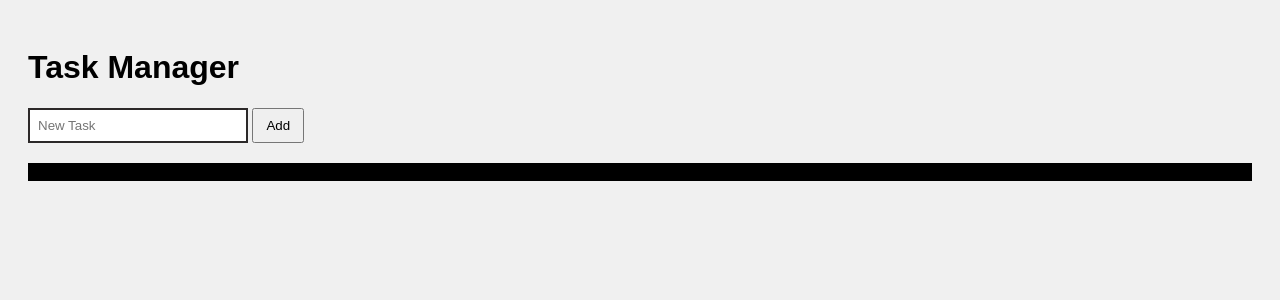
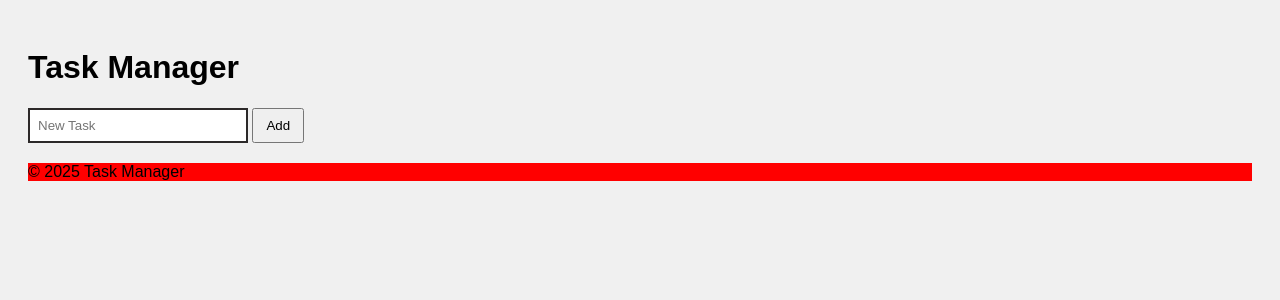
Before and after one commit to animalkhasyann/task_manager, a PHP site: page / in a window 1280 px wide. Shown: the top 300 px of the page. Run offline with PHP 8.4, Linux system fonts and the light colour scheme; data that the repository does not hold is empty.

Commit message:
changed the footer color to red

```diff
--- a/style.css
+++ b/style.css
@@ -32,5 +32,5 @@ input{
 }
 
 footer{
-    background-color: black;
+    background-color: red;
 }
```
